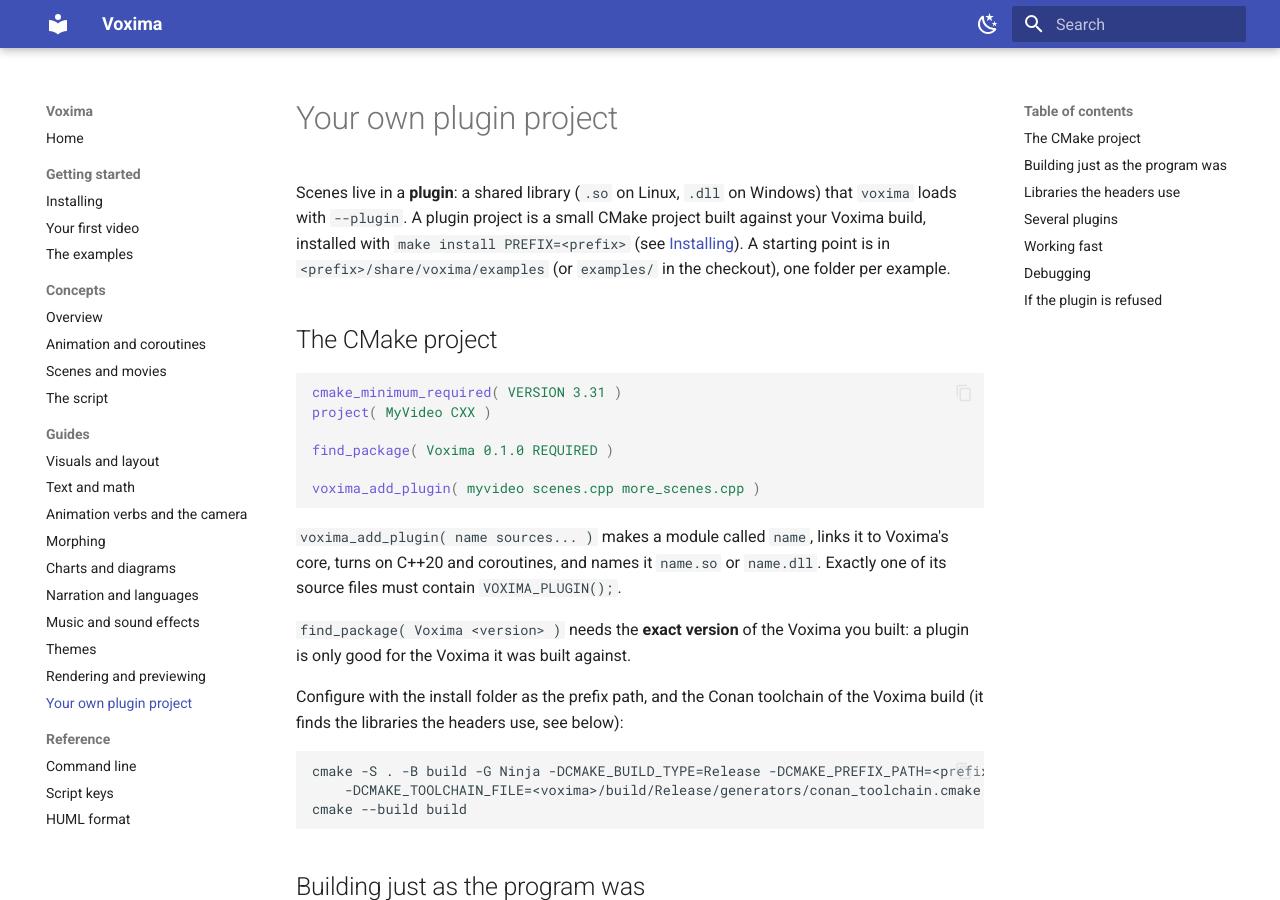
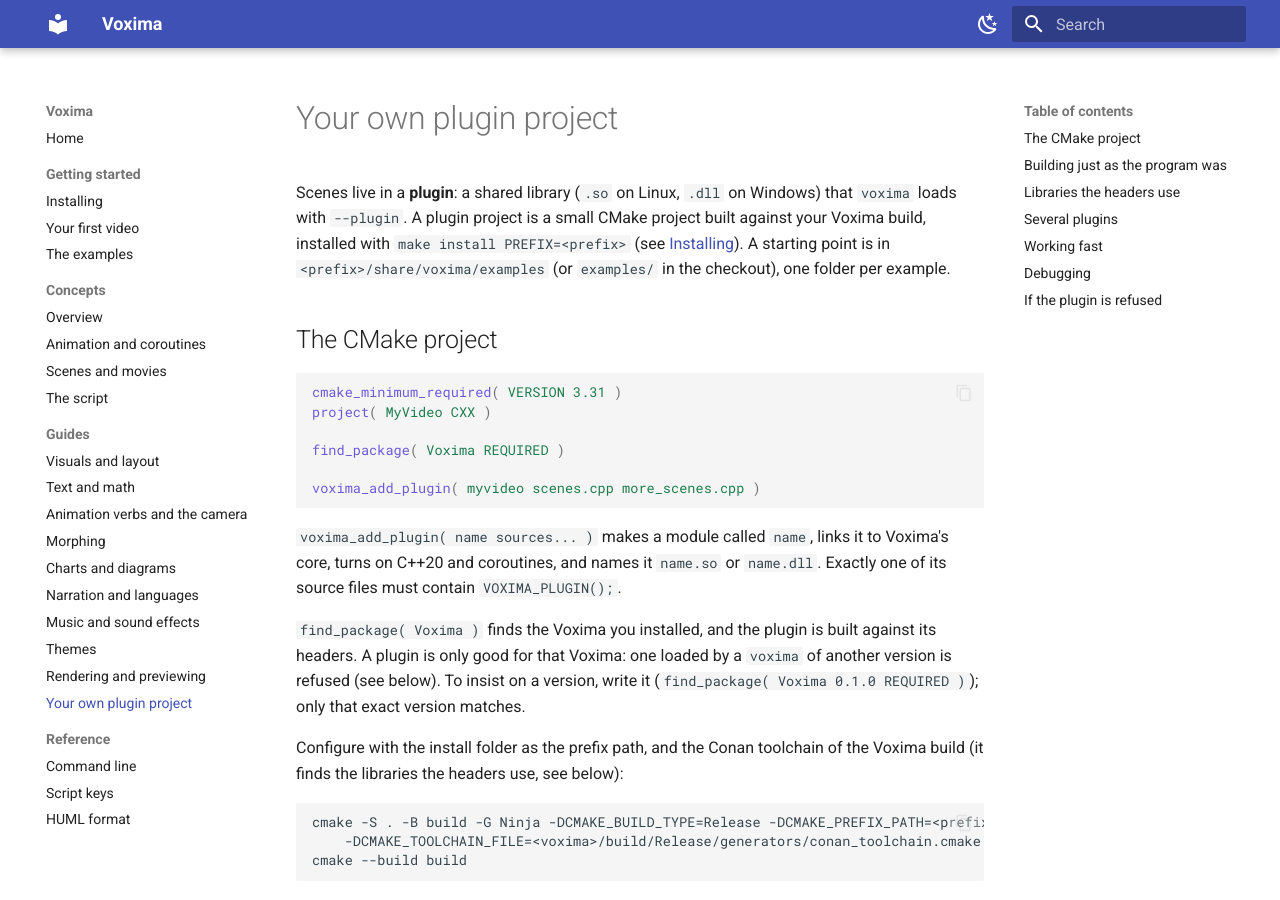
Before and after one commit to iangodin/voxima, an MkDocs documentation site: the page built from doc/manual/guides/plugin-project.md, in a window 1280 px wide and 900 px high. Built offline with MkDocs 1.6.1 and Material for MkDocs 9.7.7, drawn with Linux system fonts in a browser that asks for light colours.

Commit message:
Write the version only in CMakeLists.txt
Have conanfile.py read the version from project(), and stop the examples
and the manual from naming it in find_package.

```diff
--- a/doc/manual/guides/plugin-project.md
+++ b/doc/manual/guides/plugin-project.md
@@ -19,8 +19,9 @@
 `voxima_add_plugin( name sources... )` makes a module called `name`, links it to Voxima's core, turns on C++20 and
 coroutines, and names it `name.so` or `name.dll`. Exactly one of its source files must contain `VOXIMA_PLUGIN();`.
 
-`find_package( Voxima <version> )` needs the **exact version** of the Voxima you built: a plugin is only good for the
-Voxima it was built against.
+`find_package( Voxima )` finds the Voxima you installed, and the plugin is built against its headers. A plugin is only
+good for that Voxima: one loaded by a `voxima` of another version is refused (see below). To insist on a version,
+write it (`find_package( Voxima 0.1.0 REQUIRED )`); only that exact version matches.
 
 Configure with the install folder as the prefix path, and the Conan toolchain of the Voxima build (it
 finds the libraries the headers use, see below):
```
Also changed, not shown: other parts of doc/manual/guides/plugin-project.md (+1 -1 lines), conanfile.py (+7 -2 lines), doc/html/guides/plugin-project/index.html (+4 -3 lines), doc/html/search/search_index.json, 11 other files.
